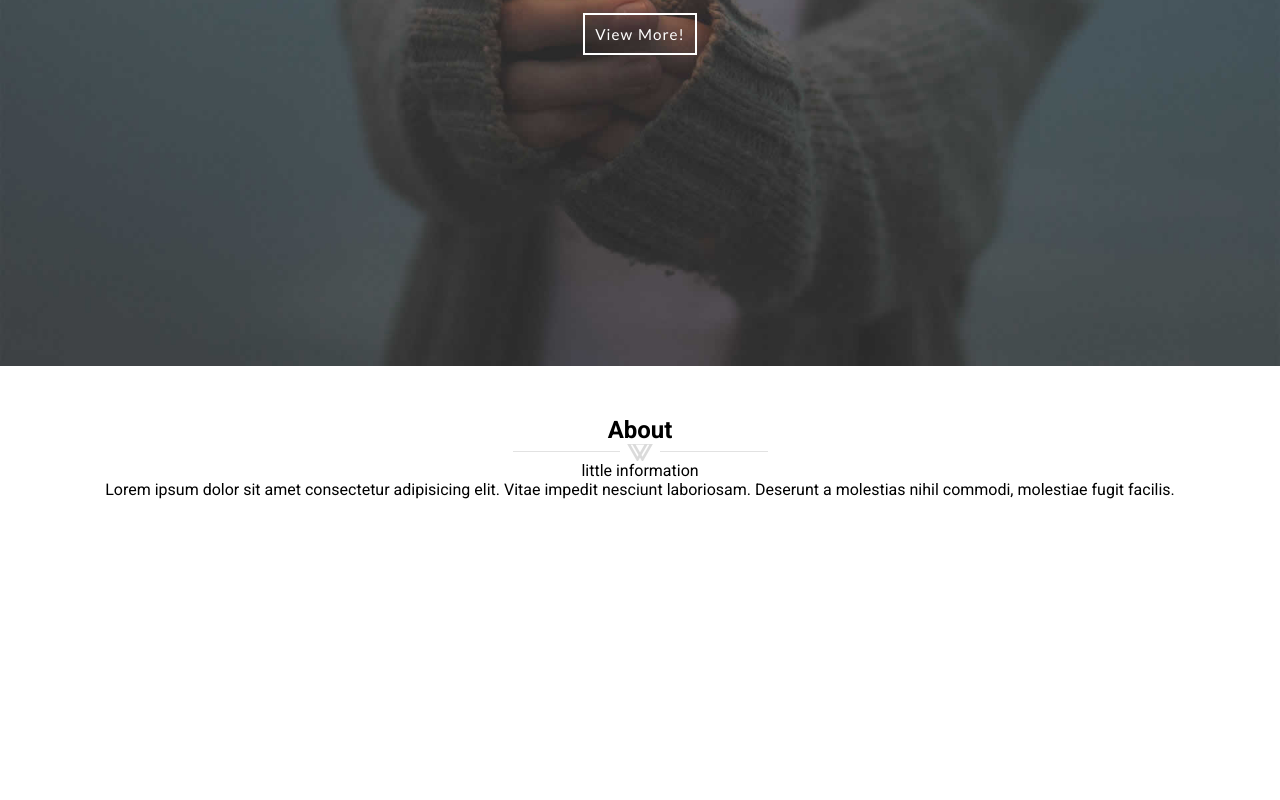
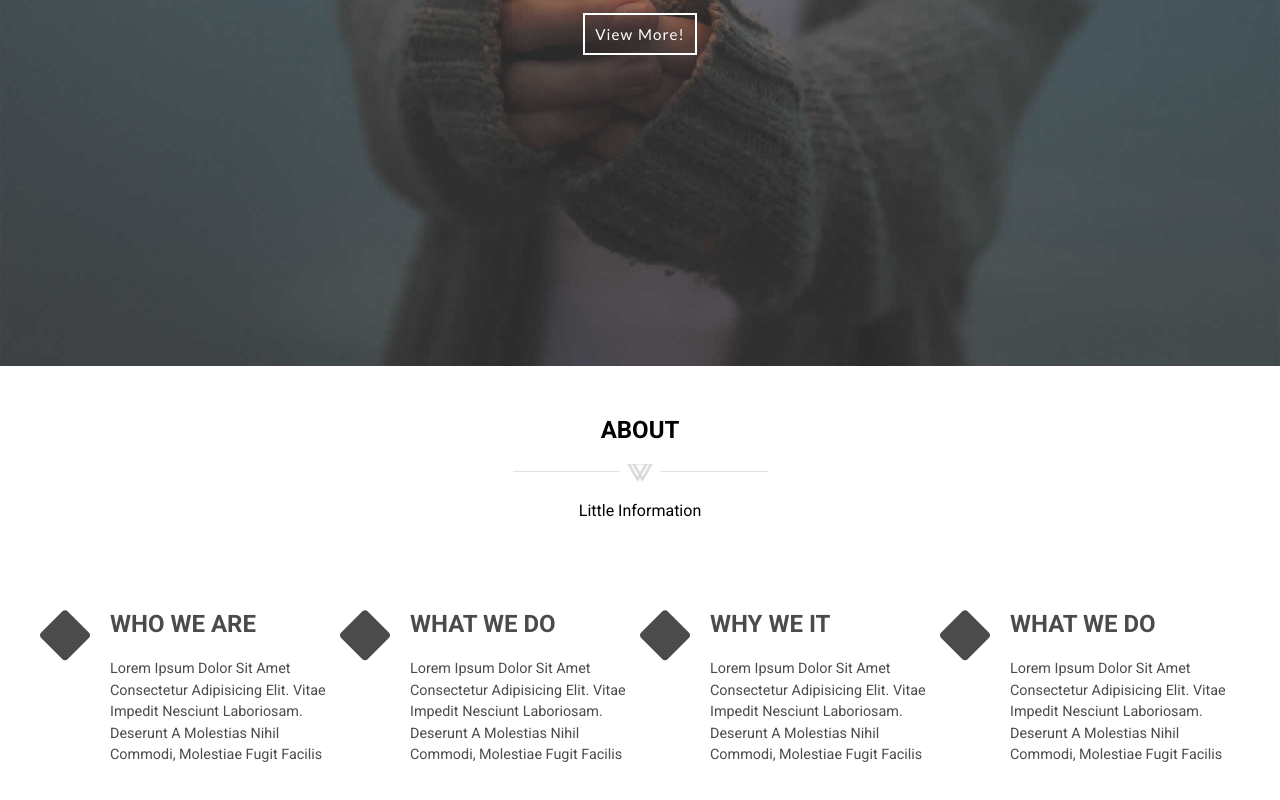
Before and after one commit to Izunnaya/unika-project, a React (Create React App) app: page / in a window 1280 px wide. Shown: the part 434-1234 px from the top of the page. Before the commit the page ends 983 px from the top, so only its background shows below. Built offline with nearby package versions, Linux system fonts and the light colour scheme.

Commit message:
Worked on About page with props

```diff
--- a/src/Components/About.js
+++ b/src/Components/About.js
@@ -1,8 +1,7 @@
 import React from "react";
 import styled from "styled-components";
 import imageDivider from "./images/devider.png";
-
-function About() {
+import MainAbtcard from "./MainAbtcard";
 const AboutData = [
   {
     title: "Who we are",
@@ -15,44 +14,81 @@ function About() {
   {
     title: "What we do",
     paragraph:
-        "Lorem ipsum dolor sit amet consectetur adipisicing elit. Vitae impedit nesciunt laboriosam. Deserunt a molestias nihil commodi, molestiae",
+      "Lorem ipsum dolor sit amet consectetur adipisicing elit. Vitae impedit nesciunt laboriosam. Deserunt a molestias nihil commodi, molestiae fugit facilis",
 
     exp1: "second",
   },
   {
     title: "Why we it ",
     paragraph:
-        "Lorem ipsum dolor sit amet consectetur adipisicing elit. Vitae impedit nesciunt laboriosam. Deserunt a molestias nihil commodi,",
+      "Lorem ipsum dolor sit amet consectetur adipisicing elit. Vitae impedit nesciunt laboriosam. Deserunt a molestias nihil commodi, molestiae fugit facilis",
 
     exp1: "third",
   },
   {
     title: "What we do",
     paragraph:
-        "Lorem ipsum dolor sit amet consectetur adipisicing elit. Vitae impedit nesciunt laboriosam. Deserunt a molestias nihil",
+      "Lorem ipsum dolor sit amet consectetur adipisicing elit. Vitae impedit nesciunt laboriosam. Deserunt a molestias nihil commodi, molestiae fugit facilis",
 
     exp1: "fouth",
   },
 ];
 
+function About(props) {
   return (
     <AboutStyled>
+      <AboutHeader>
         <h2>About</h2>
         <img src={imageDivider} alt="divider" />
         <p>little information</p>
-      <p>
-        Lorem ipsum dolor sit amet consectetur adipisicing elit. Vitae impedit
-        nesciunt laboriosam. Deserunt a molestias nihil commodi, molestiae fugit
-        facilis.
-      </p>
+      </AboutHeader>
+      <AboutInfo>
+        <MainAbtcard
+          title={AboutData[0].title}
+          paragraph={AboutData[0].paragraph}
+        />
+        <MainAbtcard
+          title={AboutData[1].title}
+          paragraph={AboutData[1].paragraph}
+        />
+        <MainAbtcard
+          title={AboutData[2].title}
+          paragraph={AboutData[2].paragraph}
+        />
+        <MainAbtcard
+          title={AboutData[3].title}
+          paragraph={AboutData[3].paragraph}
+        />
+      </AboutInfo>
     </AboutStyled>
   );
 }
 const AboutStyled = styled.div`
   margin: 50px 100px;
+
+  h2 {
+    margin-bottom: 20px;
+    text-transform: uppercase;
+  }
+  img,
+  p {
+    margin-bottom: 20px;
+    text-transform: capitalize;
+  }
+`;
+
+const AboutHeader = styled.div`
   display: flex;
   justify-content: center;
   align-items: center;
   flex-direction: column;
+  margin-bottom: 70px;
 `;
+
+const AboutInfo = styled.div`
+  display: flex;
+  justify-content: center;
+  align-items: center;
+`;
+
 export default About;
--- /dev/null
+++ b/src/Components/MainAbtcard.js
@@ -0,0 +1,46 @@
+import React from "react";
+import styled from "styled-components";
+
+function MainAbtcard(props) {
+  return (
+    <MainAbtCardsStyle>
+      <MainAbtcards>
+        <i className="fa-solid fa-diamond"></i>
+        <div className="CardMessage">
+          <h2>{props.title}</h2>
+          <p>{props.paragraph}</p>
+        </div>
+      </MainAbtcards>
+    </MainAbtCardsStyle>
+  );
+}
+const MainAbtCardsStyle = styled.div`
+  .fa-diamond {
+    font-size: 50px;
+  }
+
+  cursor: pointer;
+
+  &:hover {
+    opacity: 0.9;
+  }
+`;
+const MainAbtcards = styled.div`
+  width: 300px;
+  display: flex;
+  justify-content: center;
+  opacity: 0.7;
+
+  .CardMessage {
+    margin-left: 20px;
+
+    p {
+      font-size: 0.9rem;
+      line-height: 1.5;
+    }
+    h2 {
+    }
+  }
+`;
+
+export default MainAbtcard;
--- a/src/Components/Navbar.js
+++ b/src/Components/Navbar.js
@@ -26,42 +26,37 @@ const NavbarStyled = styled.nav`
   width: 100%;
   background-color: var(--Navbar-bg-color);
   position: fixed;
-
-
 `;
 const NavbarContent = styled.div`
-
   display: flex;
   justify-content: space-between;
   align-items: center;
   padding: 25px 7rem;
   width: 100%;
-  font-weight:500;
-  font-size: .95rem;
+  font-weight: 500;
+  font-size: 0.95rem;
   word-spacing: var(--Word-spacing-sm);
-  font-family: 'Roboto', sans-serif;
-
+  font-family: "Roboto", sans-serif;
 `;
 const NavRight = styled.div`
   text-decoration: none;
   text-transform: uppercase;
-
   a {
     color: #f1f1f1;
     padding: 10px;
-    opacity: .5;
+    opacity: 0.5;
 
     //Styling for the first item on the right nav-links
-    &:first-of-type{
+    &:first-of-type {
       color: #f1f1f1;
-    opacity: 100;
+      opacity: 100;
     }
 
-   //styling for the hover on the right nav-links
+    //styling for the hover on the right nav-links
     &:hover {
       opacity: 5;
       color: #f1f1f1;
-      transition: .3s;
+      transition: 0.3s;
     }
   }
 `;
--- a/src/Components/Section.js
+++ b/src/Components/Section.js
@@ -35,6 +35,7 @@ const HeroInfo = styled.div`
   color: white;
   font-family: "Lato", sans-serif;
   font-weight: 500;
+  position: absolute;
 
   h2 {
     font-size: 3.2rem;
@@ -57,9 +58,7 @@ const HeroInfo = styled.div`
     margin-top: 50px;
     transform: translateZ(0);
     overflow: hidden;
-      transition: 1s;
-
-
+    transition: 1s;
 
     &:hover {
       background-color: #f1f1f1;
```
Lines whose indentation alone changed are shown as unchanged.
